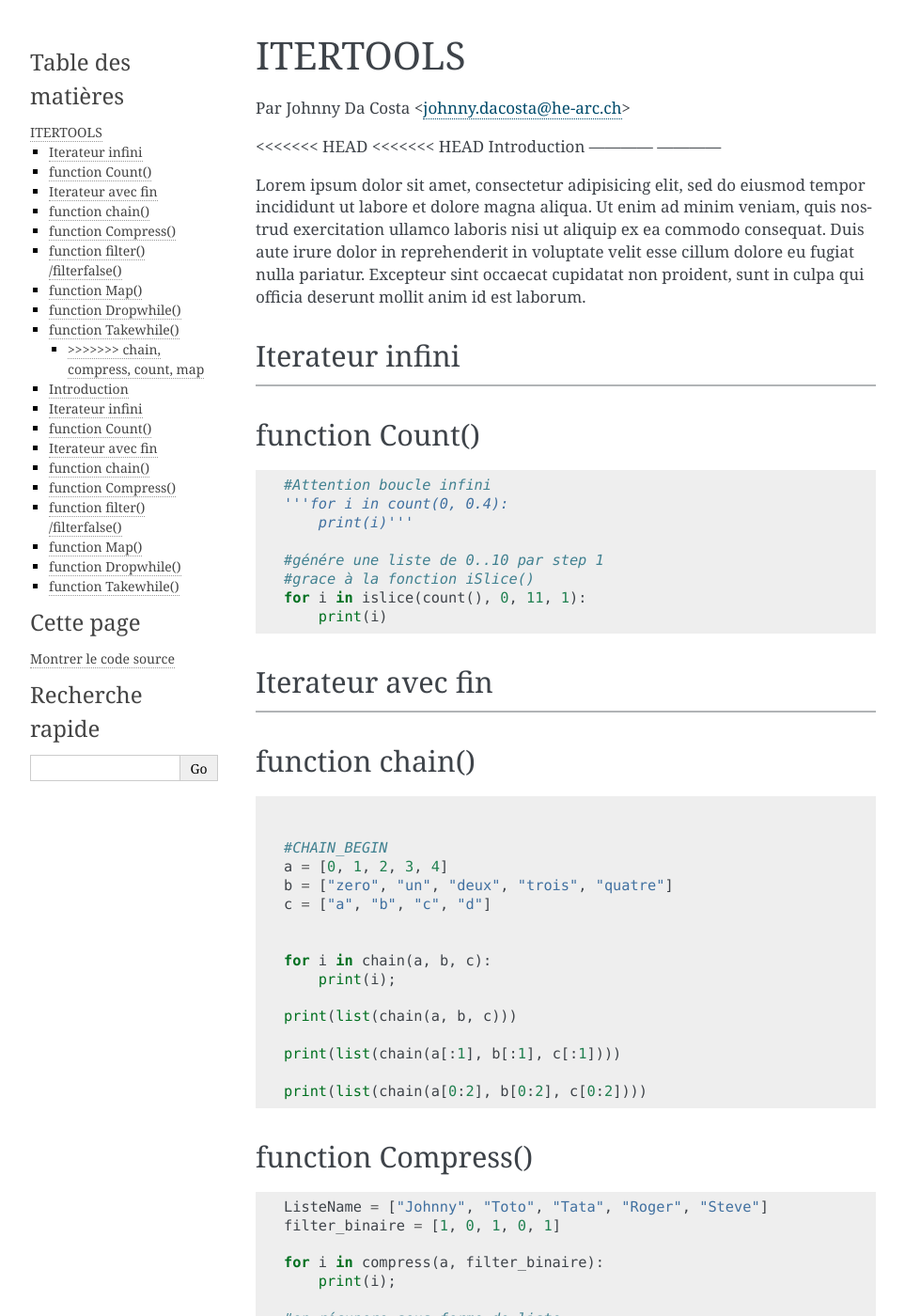
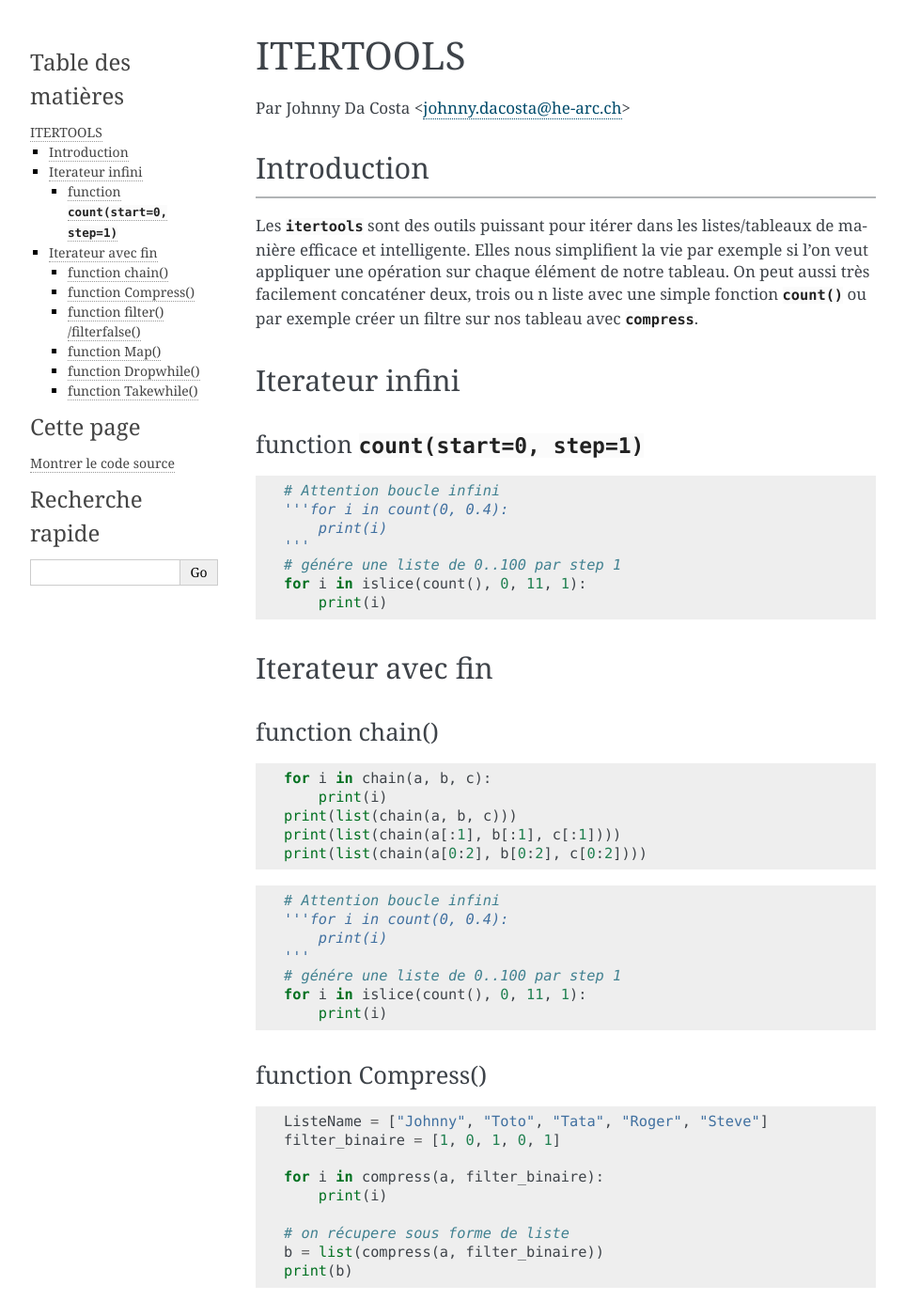
Before and after one commit to HE-Arc/livre-python, a Sphinx documentation site: the page built from source/itertools/index.rst, in a window 1280 px wide and 1400 px high. Shown: the whole window at 94% size, without its empty margins (148-1111 px from the left). Built offline with Sphinx 7.4.7, drawn with Linux system fonts in a browser that asks for light colours; some of the changed text lies outside the part shown.

Commit message:
correction pycodestyle

```diff
--- a/source/itertools/index.rst
+++ b/source/itertools/index.rst
@@ -5,176 +5,77 @@
 Par Johnny Da Costa <johnny.dacosta@he-arc.ch>
 
 
-<<<<<<< HEAD
-<<<<<<< HEAD
+
 Introduction
 ------------
 ------------
 
-Lorem ipsum dolor sit amet, consectetur adipisicing elit, sed do eiusmod tempor
-incididunt ut labore et dolore magna aliqua. Ut enim ad minim veniam, quis nostrud
-exercitation ullamco laboris nisi ut aliquip ex ea commodo consequat. Duis aute irure
-dolor in reprehenderit in voluptate velit esse cillum dolore eu fugiat nulla pariatur.
-Excepteur sint occaecat cupidatat non proident, sunt in culpa qui officia deserunt mollit
-anim id est laborum.
+Les :py:mod:`itertools` sont des outils puissant pour itérer dans les listes/tableaux de manière
+efficace et intelligente. Elles nous simplifient la vie par exemple si l'on veut appliquer une opération
+sur chaque élément de notre tableau. On peut aussi très facilement concaténer deux, trois ou n liste avec une simple
+fonction :py:func:`count() <itertools.count()>` ou par exemple créer un filtre sur nos tableau avec :py:func:`compress<itertools.compress>`.
+
 
 Iterateur infini
 ----------------
-----------------
 
-function Count()
-------------------
+function :py:func:`count(start=0, step=1) <itertools.count>`
+**************************************************
 .. literalinclude:: use_itertools.py
-   :start-after: #COUNT_BEGIN
-   :end-before: #COUNT_END
+   :start-after: # COUNT_BEGIN
+   :end-before: # COUNT_END
 
 
 Iterateur avec fin
 -------------------
--------------------
 
 function chain()
-----------------
+****************
 
 .. literalinclude:: use_itertools.py
-   :start-after: #CHAIN_BEGIN
-   :end-before: #CHAIN_END
+   :start-after: # CHAIN_BEGIN
+   :end-before: # CHAIN_END
 
 
-
+.. literalinclude:: use_itertools.py
+   :start-after: # COUNT_BEGIN
+   :end-before: # COUNT_END
 
 
 function Compress()
-----------------------
+*********************
 
 .. literalinclude:: use_itertools.py
-   :start-after: #COMPRESS_BEGIN
-   :end-before: #COMPRESS_END
+   :start-after: # COMPRESS_BEGIN
+   :end-before: # COMPRESS_END
 
 
 
 function filter()  /filterfalse()
-----------------
+***********************************
 
 .. literalinclude:: use_itertools.py
-   :start-after: #FILTER_BEGIN
-   :end-before: #FILTER_END
+   :start-after: # FILTER_BEGIN
+   :end-before: # FILTER_END
 
 function Map()
-----------------
+**************
 
 .. literalinclude:: use_itertools.py
-   :start-after: #MAP_BEGIN
-   :end-before: #MAP_END
+   :start-after: # MAP_BEGIN
+   :end-before: # MAP_END
 
 
 function Dropwhile()
---------------------
+*********************
 
 .. literalinclude:: use_itertools.py
-   :start-after: #DROPWHILE_BEGIN
-   :end-before: #DROPWHILE_END
+   :start-after: # DROPWHILE_BEGIN
+   :end-before: # DROPWHILE_END
 
 function Takewhile()
---------------------
+********************
 
 .. literalinclude:: use_itertools.py
-   :start-after: #TAKEWHILE_BEGIN
-   :end-before: #TAKEWHILE_END
-=======
-
-.. literalinclude:: UseIterTools.py
-   start-after: #CHAIN()
-   end-before: #CHAIN() END
->>>>>>> chain, compress, count, map
-=======
-Introduction
-------------
-------------
-
-Lorem ipsum dolor sit amet, consectetur adipisicing elit, sed do eiusmod tempor
-incididunt ut labore et dolore magna aliqua. Ut enim ad minim veniam, quis nostrud
-exercitation ullamco laboris nisi ut aliquip ex ea commodo consequat. Duis aute irure
-dolor in reprehenderit in voluptate velit esse cillum dolore eu fugiat nulla pariatur.
-Excepteur sint occaecat cupidatat non proident, sunt in culpa qui officia deserunt mollit
-anim id est laborum.
-
-Iterateur infini
-----------------
-----------------
-
-function Count()
-------------------
-.. literalinclude:: use_itertools.py
-   :start-after: #COUNT_BEGIN
-   :end-before: #COUNT_END
-
-
-Iterateur avec fin
--------------------
--------------------
-
-function chain()
-----------------
-
-.. literalinclude:: use_itertools.py
-   :start-after: #CHAIN_BEGIN
-   :end-before: #CHAIN_END
-
-
-
-
-<<<<<<< HEAD
-.. literalinclude:: use_itertools.py
-   :start-after: #COUNT_BEGIN
-   :end-before: #COUNT_END
-<<<<<<< HEAD
->>>>>>> refactor name
-=======
-=======
->>>>>>> ajout de nouvelles fonctions
-
-function Compress()
-----------------------
-
-.. literalinclude:: use_itertools.py
-   :start-after: #COMPRESS_BEGIN
-   :end-before: #COMPRESS_END
-<<<<<<< HEAD
->>>>>>> ajout de la config + fonction compress
-=======
-
-
-
-function filter()  /filterfalse()
-----------------
-
-.. literalinclude:: use_itertools.py
-   :start-after: #FILTER_BEGIN
-   :end-before: #FILTER_END
-
-function Map()
-----------------
-
-.. literalinclude:: use_itertools.py
-   :start-after: #MAP_BEGIN
-   :end-before: #MAP_END
-<<<<<<< HEAD
->>>>>>> Ajout de la fonction map et compress
-=======
-
-
-function Dropwhile()
---------------------
-
-.. literalinclude:: use_itertools.py
-   :start-after: #DROPWHILE_BEGIN
-   :end-before: #DROPWHILE_END
-
-function Takewhile()
---------------------
-
-.. literalinclude:: use_itertools.py
-   :start-after: #TAKEWHILE_BEGIN
-   :end-before: #TAKEWHILE_END
->>>>>>> ajout de nouvelles fonctions
+   :start-after: # TAKEWHILE_BEGIN
+   :end-before: # TAKEWHILE_END
--- a/source/itertools/use_itertools.py
+++ b/source/itertools/use_itertools.py
@@ -1,175 +1,72 @@
-#itertools
-# Chain, slice, ...
-# Source : https://www.youtube.com/watch?v=xK7E2YmjyAc
+#  itertools
+#  Chain, slice, ...
+#  Source : https://www.youtube.com/watch?v=xK7E2YmjyAc
 
-#import de la librairie
 from itertools import *
 
+# CHAIN_BEGIN
+for i in chain(a, b, c):
+    print(i)
+print(list(chain(a, b, c)))
+print(list(chain(a[:1], b[:1], c[:1])))
+print(list(chain(a[0:2], b[0:2], c[0:2])))
+# CHAIN_END
 
-#COUNT_BEGIN
-#Attention boucle infini
+# COUNT_BEGIN
+# Attention boucle infini
 '''for i in count(0, 0.4):
-    print(i)'''
-
-#génére une liste de 0..10 par step 1
-#grace à la fonction iSlice()
+    print(i)
+'''
+# génére une liste de 0..100 par step 1
 for i in islice(count(), 0, 11, 1):
     print(i)
-#COUNT_END
+# COUNT_END
 
-
-
-#CHAIN_BEGIN
-
-
-#CHAIN_BEGIN
-a = [0, 1, 2, 3, 4]
-b = ["zero", "un", "deux", "trois", "quatre"]
-c = ["a", "b", "c", "d"]
-
-
-for i in chain(a, b, c):
-    print(i);
-
-print(list(chain(a, b, c)))
-
-print(list(chain(a[:1], b[:1], c[:1])))
-
-print(list(chain(a[0:2], b[0:2], c[0:2])))
-#CHAIN_END
-
-
-
-
-
-#COMPRESS_BEGIN
+# COMPRESS_BEGIN
 ListeName = ["Johnny", "Toto", "Tata", "Roger", "Steve"]
 filter_binaire = [1, 0, 1, 0, 1]
 
 for i in compress(a, filter_binaire):
-    print(i);
+    print(i)
 
-#on récupere sous forme de liste
+# on récupere sous forme de liste
 b = list(compress(a, filter_binaire))
 print(b)
-#COMPRESS_END
+# COMPRESS_END
 
-#FILTER_BEGIN
-listeNumber = [1,2,3,5,6];
-listeNumberOdds = list(filter(lambda x:x%2, listeNumber)) #[0, 2, 4]
-listeNumberEvens = list(filterfalse(lambda x:x%2, listeNumber)) #[1, 3, 5]
+# FILTER_BEGIN
+listeNumber = [1, 2, 3, 5, 6]
+listeNumberOdds = list(filter(lambda x: x % 2, listeNumber))  # [0, 2, 4]
+listeNumberEvens = list(filterfalse(lambda x: x % 2, listeNumber))  # [1, 3, 5]
 
-print(listeNumberOdds);
+print(listeNumberOdds)
 print(listeNumberEvens)
-#FILTER_END
+# FILTER_END
 
-#MAP_BEGIN
+# MAP_BEGIN
 listeNumber = [1, 2, 3, 4]
 
-#fonction de callback
+
 def cube(x):
+    """Renvoi notre x à la puissance 3."""
     return x**3
 
-listeNumberCube = list(map(cube, listeNumber))
-print(listeNumber)     #[1, 2, 3, 4]
-print(listeNumberCube) #[1, 8, 27, 64]
-
-#autre syntaxe pour le même résultat
-listeNumberCubeV2 = list(map(lambda x : x**3, listeNumber))
-print(listeNumberCubeV2) #[1, 8, 27, 64]
-#MAP_END
-
-#DROPWHILE_BEGIN
-
-dropwhile = list(dropwhile(lambda x:x<5, [1, 4, 23, 2,42,23,2]))
-print(dropwhile) #[23, 2, 42, 23, 2]
-
-#DROPWHILE_END
-
-#TAKEWHILE_BEGIN
-takewhile = list(takewhile(lambda x:x<5, [1, 4, 54, 23,2,42,23,2]))
-print(takewhile) #[1, 4]
-#TAKEWHILE_END
-=======
-#CHAIN_BEGIN
-
-for i in chain(a, b, c):
-    print(i);
-
-print(list(chain(a, b, c)))
-
-print(list(chain(a[:1], b[:1], c[:1])))
-
-print(list(chain(a[0:2], b[0:2], c[0:2])))
-#CHAIN_END
-
-
-
-#COUNT_BEGIN
-#Attention boucle infini
-'''for i in count(0, 0.4):
-    print(i)
-'''
-#génére une liste de 0..100 par step 1
-for i in islice(count(), 0, 11, 1):
-    print(i)
-#COUNT_END
-
-=======
-=======
-
-
-
-#COMPRESS_BEGIN
-ListeName = ["Johnny", "Toto", "Tata", "Roger", "Steve"]
-filter_binaire = [1, 0, 1, 0, 1]
-
-for i in compress(a, filter_binaire):
-    print(i);
-
-#on récupere sous forme de liste
-b = list(compress(a, filter_binaire))
-print(b)
-#COMPRESS_END
-<<<<<<< HEAD
->>>>>>> ajout de la config + fonction compress
-=======
-
-#FILTER_BEGIN
-listeNumber = [1,2,3,5,6];
-listeNumberOdds = list(filter(lambda x:x%2, listeNumber)) #[0, 2, 4]
-listeNumberEvens = list(filterfalse(lambda x:x%2, listeNumber)) #[1, 3, 5]
-
-print(listeNumberOdds);
-print(listeNumberEvens)
-#FILTER_END
-
-#MAP_BEGIN
-listeNumber = [1, 2, 3, 4]
-
-#fonction de callback
-def cube(x):
-    return x**3
 
 listeNumberCube = list(map(cube, listeNumber))
-print(listeNumber)     #[1, 2, 3, 4]
-print(listeNumberCube) #[1, 8, 27, 64]
+print(listeNumber)  # [1, 2, 3, 4]
+print(listeNumberCube)  # [1, 8, 27, 64]
 
-#autre syntaxe pour le même résultat
-listeNumberCubeV2 = list(map(lambda x : x**3, listeNumber))
-print(listeNumberCubeV2) #[1, 8, 27, 64]
-#MAP_END
+# autre syntaxe pour le même résultat
+listeNumberCubeV2 = list(map(lambda x: x**3, listeNumber))
+print(listeNumberCubeV2)  # [1, 8, 27, 64]
+# MAP_END
 
-=======
+# DROPWHILE_BEGIN
+dropwhile = list(dropwhile(lambda x: x < 5, [1, 4, 23, 2, 42, 23, 2]))
+print(dropwhile)  # [23, 2, 42, 23, 2]
+# DROPWHILE_END
 
-#DROPWHILE_BEGIN
-
-dropwhile = list(dropwhile(lambda x:x<5, [1, 4, 23, 2,42,23,2]))
-print(dropwhile) #[23, 2, 42, 23, 2]
-
-#DROPWHILE_END
-
-#TAKEWHILE_BEGIN
-takewhile = list(takewhile(lambda x:x<5, [1, 4, 54, 23,2,42,23,2]))
-print(takewhile) #[1, 4]
-#TAKEWHILE_END
+# TAKEWHILE_BEGIN
+takewhile = list(takewhile(lambda x: x < 5, [1, 4, 54, 23, 2, 42, 23, 2]))
+print(takewhile)  # [1, 4]
+# TAKEWHILE_END
```
